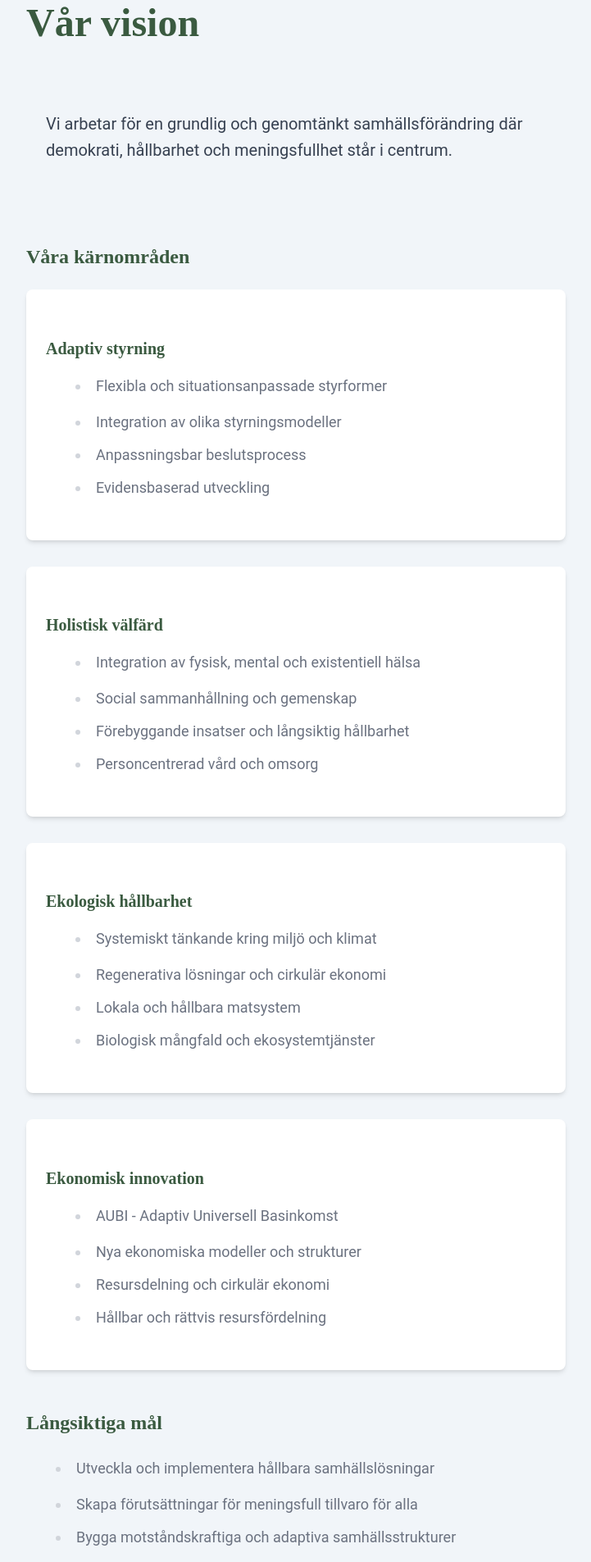
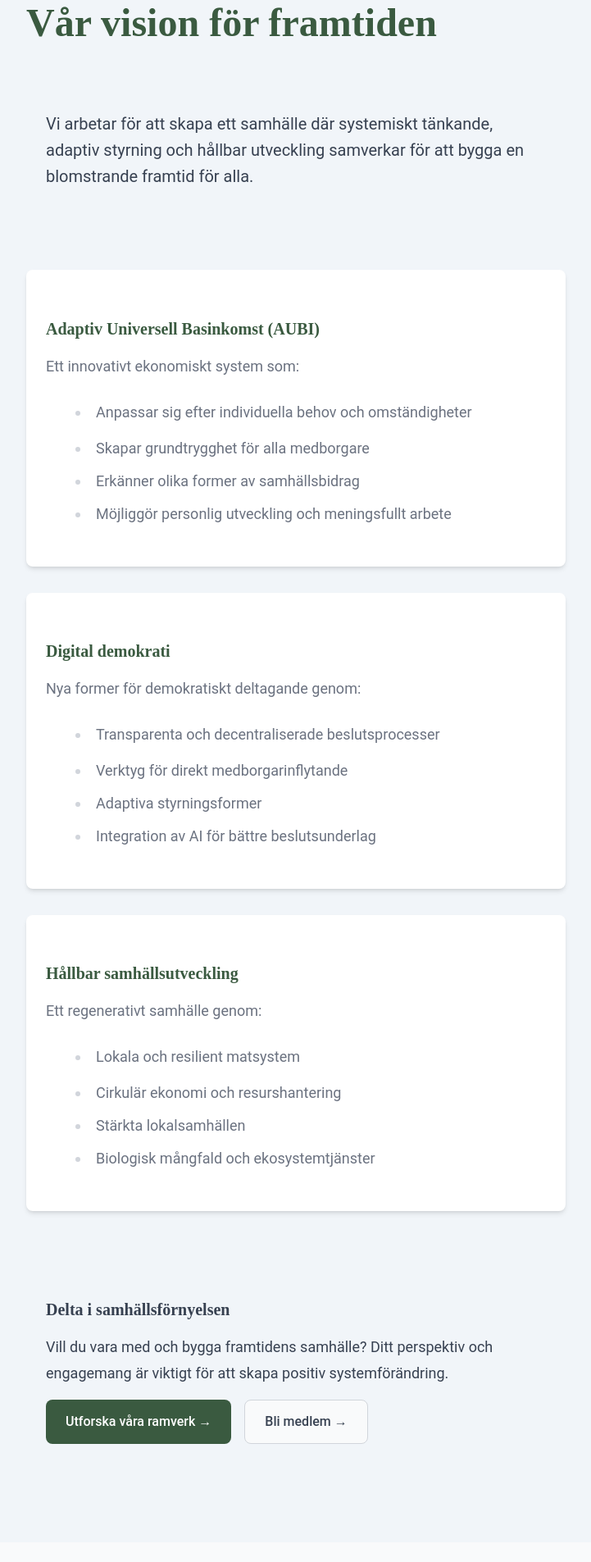
Before and after one commit to fjarilspartiet-se/fjarilspartiet, a Next.js app: page /fjarilspartiet/vision in a window 1280 px wide. Shown: the part 180-2085 px from the top of the page at 82% size, without its empty margins (224-945 px from the left). Built offline with nearby package versions, Linux system fonts and the light colour scheme.

Commit message:
Update Vision and About Us

```diff
--- a/src/pages/om-oss.tsx
+++ b/src/pages/om-oss.tsx
@@ -1,4 +1,6 @@
+// om-oss.tsx
 import MainLayout from '../layouts/MainLayout';
+import Link from 'next/link';
 
 export default function AboutPage() {
   return (
@@ -10,47 +12,57 @@ export default function AboutPage() {
 
         <div className="card">
           <p className="text-xl">
-            Som en fjäril genomgår en transformation från ägg till fullvuxen fjäril, arbetar vi för en grundlig och genomtänkt samhällsförändring. I äggstadiet utvecklar vi noggrant våra ramverk och strukturer, medvetna om att små, välplanerade förändringar kan leda till omfattande positiva systemeffekter – den så kallade fjärilseffekten.
+            Vi är ett parti i utveckling, just nu i äggstadiet. Precis som fjärilen utvecklas från ägg till fullvuxen
+            fjäril, genomgår vi en genomtänkt uppbyggnadsfas där vi lägger grunden för ett systemiskt förnyelsearbete.
           </p>
         </div>
 
-        <h2 className="section-header">
-          Vår approach
-        </h2>
-        <div className="grid gap-6">
+        <div className="grid gap-8 mt-12">
           <div className="card">
-            <h3>Systemtänkande</h3>
-            <ul className="list-disc list-inside space-y-2">
-              <li>Förståelse för komplexa samband</li>
-              <li>Medvetenhet om fjärilseffekter</li>
-              <li>Långsiktigt perspektiv</li>
-              <li>Evidensbaserade metoder</li>
-            </ul>
+            <h2 className="text-2xl font-bold mb-4">Fjärilens stadier</h2>
+            <div className="space-y-4">
+              <div>
+                <h3 className="font-semibold">1. Äggstadiet - Där vi är nu</h3>
+                <p>Utvecklar ramverk, policys och digitala verktyg som grund för vår verksamhet.</p>
+              </div>
+              <div>
+                <h3 className="font-semibold">2. Larvstadiet</h3>
+                <p>Period av aktiv tillväxt och utveckling där vi bygger vår rörelse och organisation.</p>
+              </div>
+              <div>
+                <h3 className="font-semibold">3. Puppstadiet</h3>
+                <p>Intensiv transformation där strukturer och processer tar sin slutliga form.</p>
+              </div>
+              <div>
+                <h3 className="font-semibold">4. Fjärilsstadiet</h3>
+                <p>Full aktivitet som politisk kraft med implementering av våra visioner och policys.</p>
+              </div>
+            </div>
           </div>
 
           <div className="card">
-            <h3>Samarbete och brobyggande</h3>
+            <h2 className="text-2xl font-bold mb-4">Vårt nuvarande fokus</h2>
             <ul className="list-disc list-inside space-y-2">
-              <li>Partnerskap med andra aktörer</li>
-              <li>Interkulturell dialog</li>
-              <li>Generationsöverskridande samverkan</li>
-              <li>Internationellt samarbete</li>
+              <li>Utveckling av omfattande policyramverk</li>
+              <li>Design av innovativa demokratiska strukturer</li>
+              <li>Utveckling av DPOP - vår digitala partioperationsplattform</li>
+              <li>Planering av pilotprojekt</li>
+              <li>Dokumentation och kunskapsuppbyggnad</li>
             </ul>
           </div>
         </div>
 
-        <h2 className="section-header">
-          Var vi är nu
-        </h2>
         <div className="card">
-          <p>I äggstadiet fokuserar vi på:</p>
-          <ul className="list-disc list-inside space-y-2">
-            <li>Utveckling av omfattande policyramverk</li>
-            <li>Byggande av demokratiska strukturer</li>
-            <li>Implementering av digital infrastruktur (DPOP)</li>
-            <li>Design av pilotprojekt</li>
-            <li>Medlemsrekrytering och engagemang</li>
-          </ul>
+          <h2 className="text-2xl font-bold mb-4">Digital transformation</h2>
+          <p className="mb-4">
+            Vi utvecklar DPOP (Digital Parti Operations-Plattform) - en öppen plattform för
+            demokratiskt deltagande och transparent partiverksamhet.
+          </p>
+          <Link href="https://github.com/BjornKennethHolmstrom/DPOP" passHref>
+            <a className="btn-primary" target="_blank" rel="noopener noreferrer">
+              Utforska DPOP på GitHub →
+            </a>
+          </Link>
         </div>
       </div>
     </MainLayout>
--- a/src/pages/vision.tsx
+++ b/src/pages/vision.tsx
@@ -1,4 +1,6 @@
+// vision.tsx
 import MainLayout from '../layouts/MainLayout';
+import Link from 'next/link';
 
 export default function VisionPage() {
   return (
@@ -6,72 +8,69 @@ export default function VisionPage() {
       <div className="max-w-7xl mx-auto py-16 px-4 sm:py-24 sm:px-6 lg:px-8">
         <div className="max-w-3xl mx-auto">
           <h1 className="text-4xl font-bold text-[var(--color-primary)] sm:text-5xl mb-8">
-            Vår vision
+            Vår vision för framtiden
           </h1>
 
           <div className="prose prose-lg">
             <div className="bg-[var(--color-highlight-light)] p-6 rounded-lg mb-12">
               <p className="text-xl text-[var(--color-highlight-dark)] leading-8">
-                Vi arbetar för en grundlig och genomtänkt samhällsförändring där demokrati, hållbarhet och meningsfullhet står i centrum.
+                Vi arbetar för att skapa ett samhälle där systemiskt tänkande, adaptiv styrning
+                och hållbar utveckling samverkar för att bygga en blomstrande framtid för alla.
               </p>
             </div>
 
-            <h2 className="text-2xl font-bold text-[var(--color-primary)] mt-12 mb-6">
-              Våra kärnområden
-            </h2>
-
             <div className="grid gap-8">
               <div className="bg-white p-6 rounded-lg shadow-md">
-                <h3 className="text-xl font-semibold text-[var(--color-primary)] mb-4">Adaptiv styrning</h3>
+                <h3 className="text-xl font-semibold text-[var(--color-primary)] mb-4">Adaptiv Universell Basinkomst (AUBI)</h3>
+                <p className="mb-4">Ett innovativt ekonomiskt system som:</p>
                 <ul className="list-disc list-inside text-[var(--color-text-muted)] space-y-2">
-                  <li>Flexibla och situationsanpassade styrformer</li>
-                  <li>Integration av olika styrningsmodeller</li>
-                  <li>Anpassningsbar beslutsprocess</li>
-                  <li>Evidensbaserad utveckling</li>
+                  <li>Anpassar sig efter individuella behov och omständigheter</li>
+                  <li>Skapar grundtrygghet för alla medborgare</li>
+                  <li>Erkänner olika former av samhällsbidrag</li>
+                  <li>Möjliggör personlig utveckling och meningsfullt arbete</li>
                 </ul>
               </div>
 
               <div className="bg-white p-6 rounded-lg shadow-md">
-                <h3 className="text-xl font-semibold text-[var(--color-primary)] mb-4">Holistisk välfärd</h3>
+                <h3 className="text-xl font-semibold text-[var(--color-primary)] mb-4">Digital demokrati</h3>
+                <p className="mb-4">Nya former för demokratiskt deltagande genom:</p>
                 <ul className="list-disc list-inside text-[var(--color-text-muted)] space-y-2">
-                  <li>Integration av fysisk, mental och existentiell hälsa</li>
-                  <li>Social sammanhållning och gemenskap</li>
-                  <li>Förebyggande insatser och långsiktig hållbarhet</li>
-                  <li>Personcentrerad vård och omsorg</li>
+                  <li>Transparenta och decentraliserade beslutsprocesser</li>
+                  <li>Verktyg för direkt medborgarinflytande</li>
+                  <li>Adaptiva styrningsformer</li>
+                  <li>Integration av AI för bättre beslutsunderlag</li>
                 </ul>
               </div>
 
               <div className="bg-white p-6 rounded-lg shadow-md">
-                <h3 className="text-xl font-semibold text-[var(--color-primary)] mb-4">Ekologisk hållbarhet</h3>
+                <h3 className="text-xl font-semibold text-[var(--color-primary)] mb-4">Hållbar samhällsutveckling</h3>
+                <p className="mb-4">Ett regenerativt samhälle genom:</p>
                 <ul className="list-disc list-inside text-[var(--color-text-muted)] space-y-2">
-                  <li>Systemiskt tänkande kring miljö och klimat</li>
-                  <li>Regenerativa lösningar och cirkulär ekonomi</li>
-                  <li>Lokala och hållbara matsystem</li>
+                  <li>Lokala och resilient matsystem</li>
+                  <li>Cirkulär ekonomi och resurshantering</li>
+                  <li>Stärkta lokalsamhällen</li>
                   <li>Biologisk mångfald och ekosystemtjänster</li>
-                </ul>
-              </div>
-
-              <div className="bg-white p-6 rounded-lg shadow-md">
-                <h3 className="text-xl font-semibold text-[var(--color-primary)] mb-4">Ekonomisk innovation</h3>
-                <ul className="list-disc list-inside text-[var(--color-text-muted)] space-y-2">
-                  <li>AUBI - Adaptiv Universell Basinkomst</li>
-                  <li>Nya ekonomiska modeller och strukturer</li>
-                  <li>Resursdelning och cirkulär ekonomi</li>
-                  <li>Hållbar och rättvis resursfördelning</li>
                 </ul>
               </div>
             </div>
 
-            <h2 className="text-2xl font-bold text-[var(--color-primary)] mt-12 mb-6">
-              Långsiktiga mål
-            </h2>
-            <ul className="list-disc list-inside text-[var(--color-text-muted)] space-y-2">
-              <li>Utveckla och implementera hållbara samhällslösningar</li>
-              <li>Skapa förutsättningar för meningsfull tillvaro för alla</li>
-              <li>Bygga motståndskraftiga och adaptiva samhällsstrukturer</li>
-              <li>Främja demokratisk innovation och deltagande</li>
-              <li>Stärka lokala gemenskaper och global sammanhållning</li>
-            </ul>
+            <div className="mt-12 bg-[var(--color-highlight-light)] p-6 rounded-lg">
+              <h3 className="text-xl font-semibold text-[var(--color-highlight-dark)] mb-4">
+                Delta i samhällsförnyelsen
+              </h3>
+              <p className="text-[var(--color-highlight-dark)] mb-4">
+                Vill du vara med och bygga framtidens samhälle? Ditt perspektiv och engagemang
+                är viktigt för att skapa positiv systemförändring.
+              </p>
+              <div className="flex gap-4">
+                <Link href="/dokument" className="btn-primary">
+                  Utforska våra ramverk →
+                </Link>
+                <Link href="/bli-medlem" className="btn-secondary">
+                  Bli medlem →
+                </Link>
+              </div>
+            </div>
           </div>
         </div>
       </div>
```
